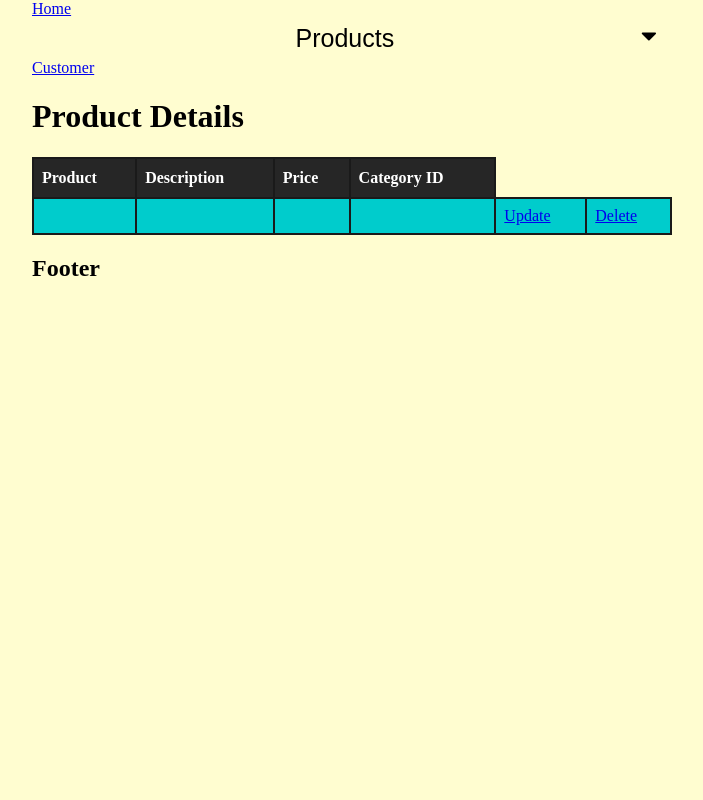
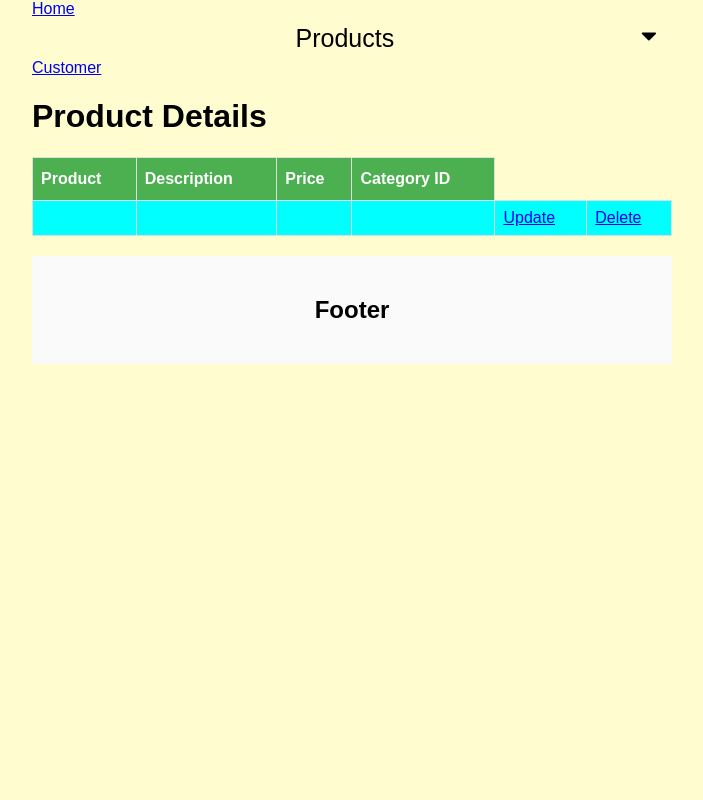
Before and after one commit to rralph091/apitest, a PHP site: page /product-details.php?id=1 in a window 1280 px wide. Shown: the whole page, without its empty margins (288-991 px from the left). Run offline with PHP 8.4, Linux system fonts and the light colour scheme; data that the repository does not hold is empty.

Commit message:
Update style.css

```diff
--- a/style.css
+++ b/style.css
@@ -4,10 +4,18 @@
 
   /* Style the body */
   body {
-    font-family: "Times New Roman", Times, serif;
+    font-family: Arial, Helvetica, sans-serif;
     margin: 0;
     width: 50%;
     margin: auto;
+  }
+
+ /* Footer */
+  .footer {
+    padding: 20px;
+    text-align: center;
+    background: #FAFAFA;
+    margin-top: 20px;
   }
 
   /* Responsive layout - when the screen is less than 400px wide, make the navigation links stack on top of each other instead of next to each other */
@@ -24,16 +62,16 @@
   }
 
   th, td {
- border: 2px solid #1a1a1a;
+ border: 1px solid #ddd;
   padding: 8px;
   }
 
-  tr:nth-child(even){background-color: #00cccc}
+  tr:nth-child(even){background-color: #00FFFF}
 
   th {
-  padding-top: 10px;
-  padding-bottom: 10px;
+  padding-top: 12px;
+  padding-bottom: 12px;
   text-align: left;
-  background-color: #262626;
+  background-color: #4CAF50;
   color: white;
   }
```
Also changed, not shown: other parts of style.css (+30 -0 lines).
